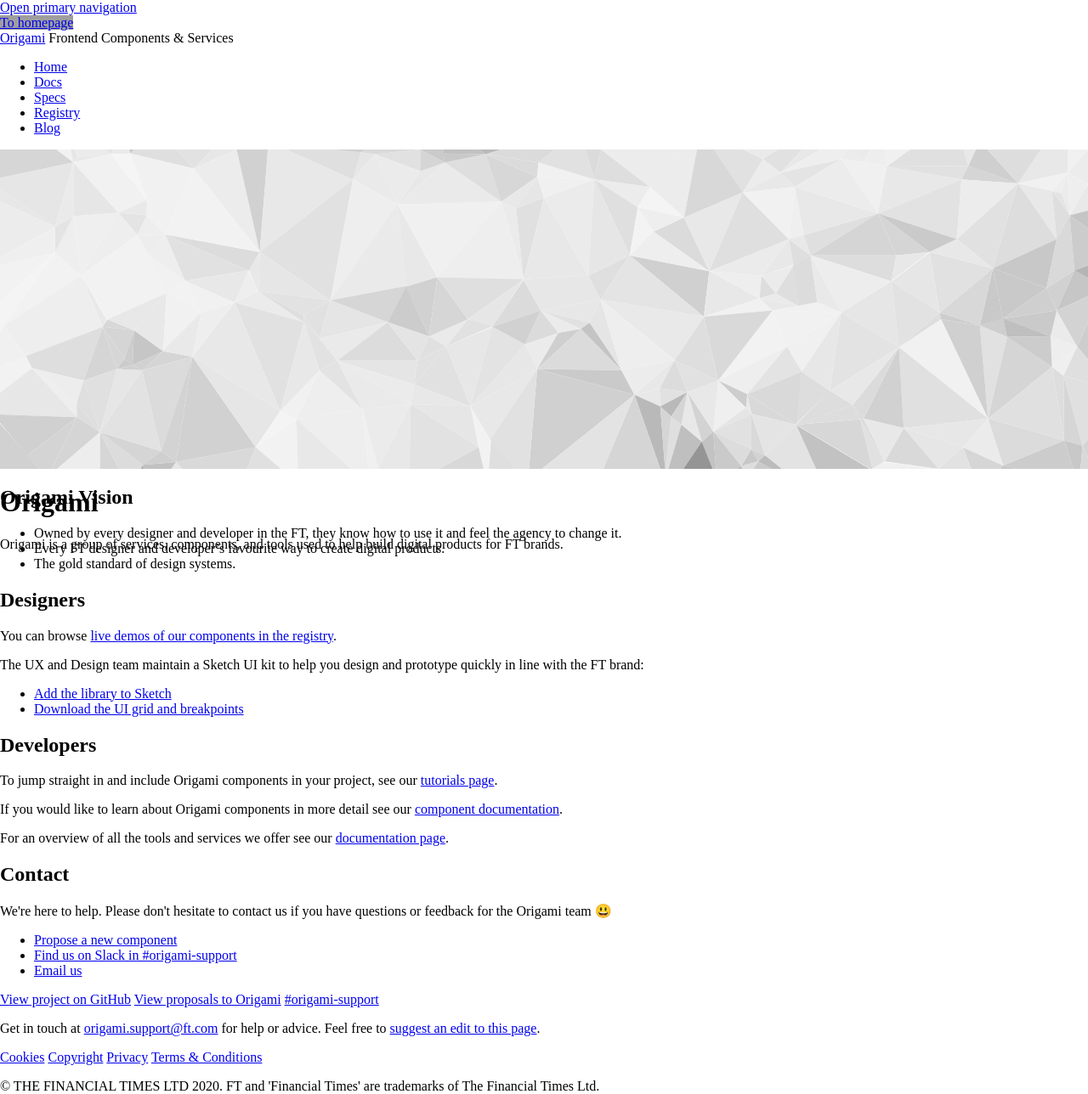
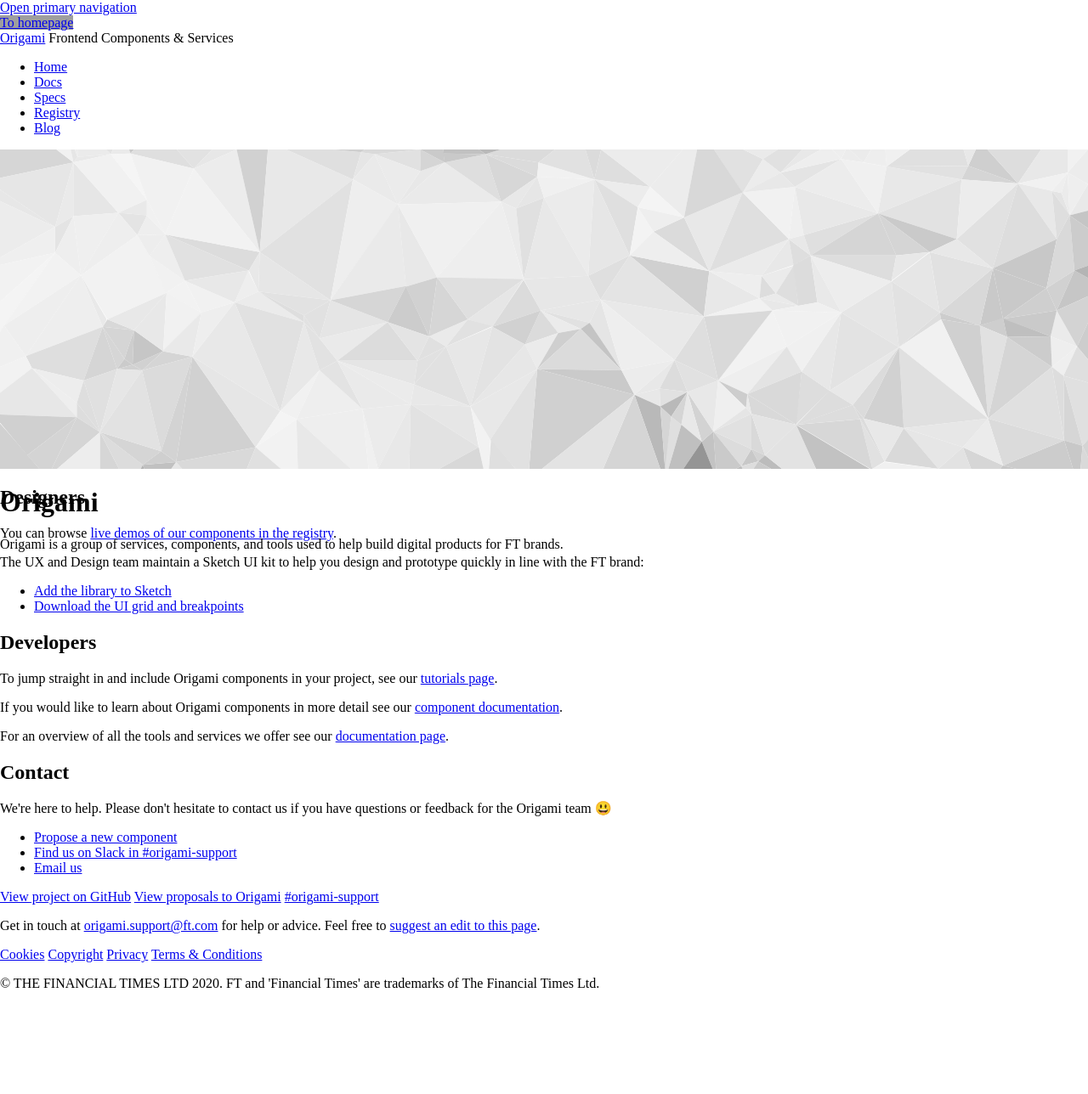
Before and after one commit to Financial-Times/origami-website, a Jekyll site: the page built from pages/home.html, in a window 1280 px wide. Shown: the whole page at 85% size. Built offline with Jekyll 4.4.1, drawn with Linux system fonts in a browser that asks for light colours; a style sheet for code colours, icons or effects is not loaded; after the commit the page ends 1167 px from its top, so only the background shows below that; grey boxes are pictures that could not be loaded.

Commit message:
Remove section on homepage about the origami vision

```diff
--- a/pages/home.html
+++ b/pages/home.html
@@ -23,16 +23,6 @@ nav_order: 1
 <div class="o-layout__main o-layout-typography">
 
 	<div class="o-layout__overview">
-
-		<div class="o-layout-item">
-			<h2>Origami Vision</h2>
-			<ul>
-				<li>Owned by every designer and developer in the FT, they know how to use it and feel the agency to change it.</li>
-				<li>Every FT designer and developer’s favourite way to create digital products.</li>
-				<li>The gold standard of design systems.</li>
-
-			</ul>
-		</div>
 
 		<div class="o-layout-item">
 			<h2>Designers</h2>
```
